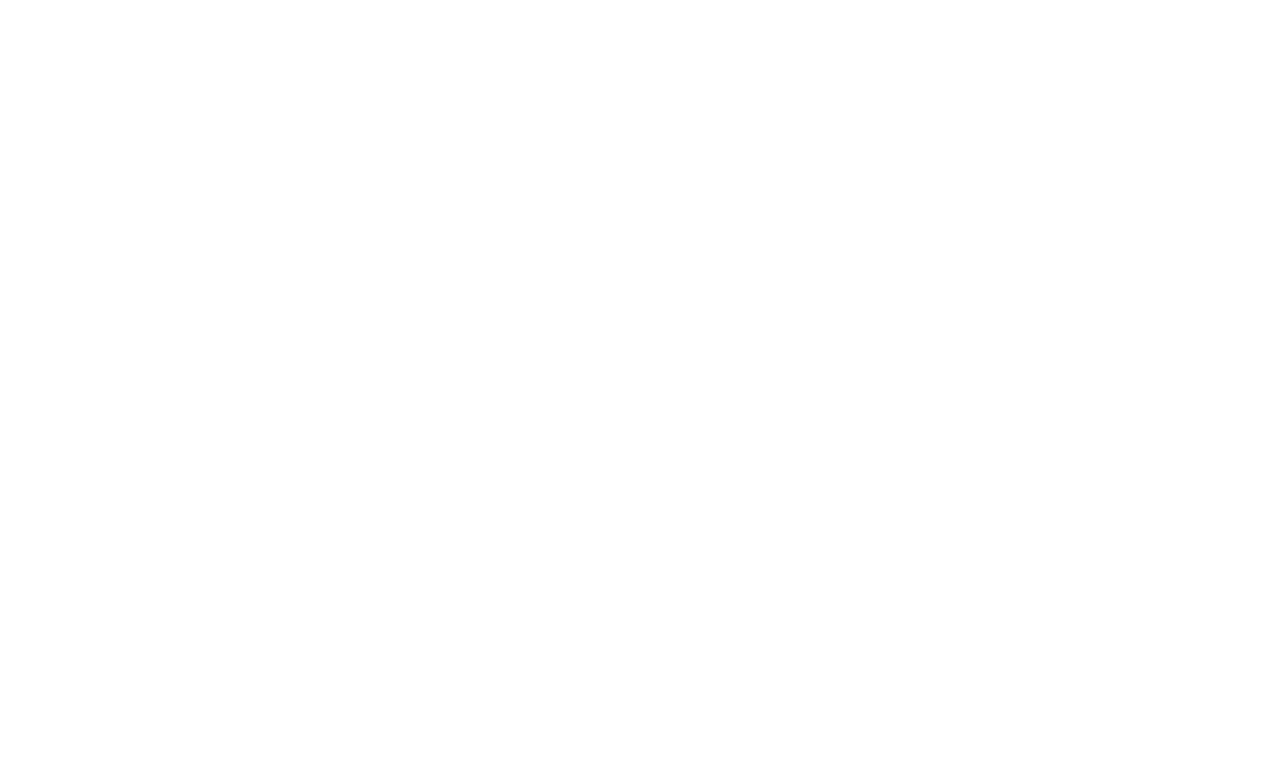
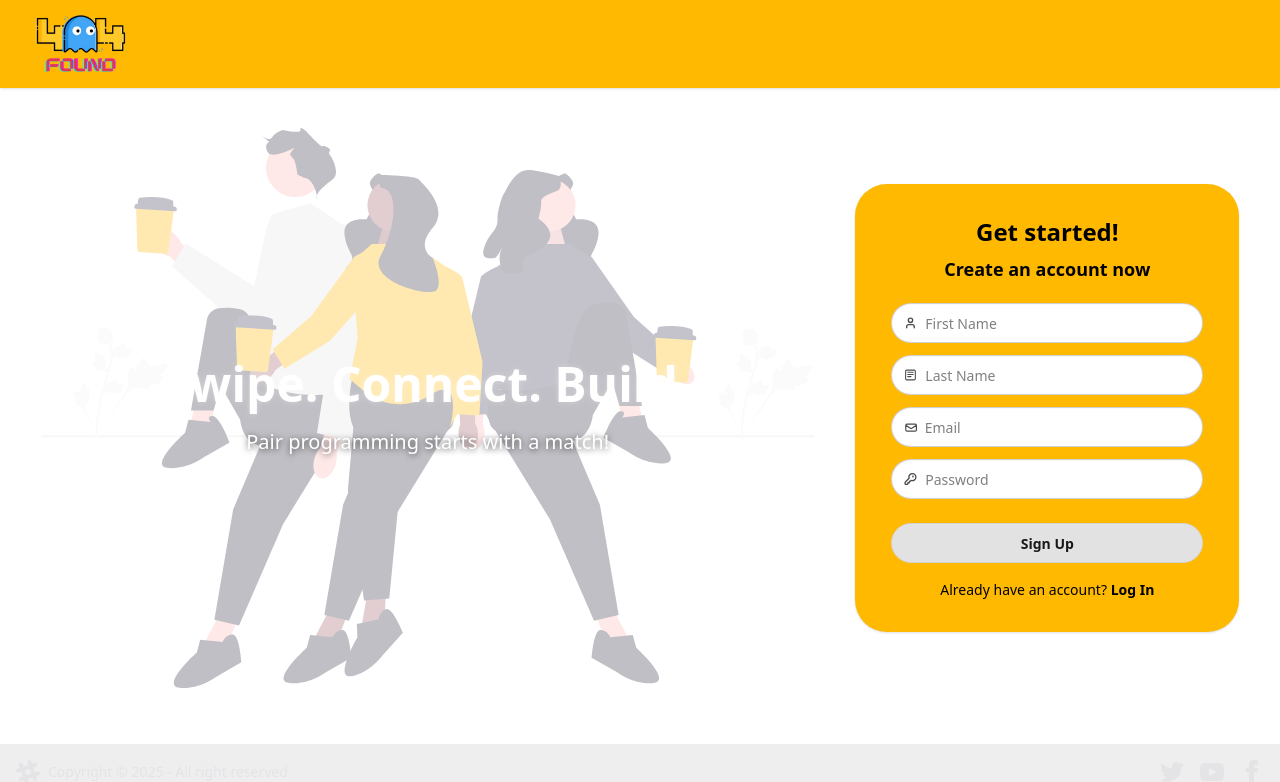
Before and after one commit to Tanmayi-G/404Found-web, a React (Vite) app: page /signup in a window 1280 px wide. Before the commit this address had no page. Shown: the top 782 px of the page. Built offline with nearby package versions, Linux system fonts and the light colour scheme; no server answers.

Commit message:
Created Sign up form

```diff
--- a/src/App.jsx
+++ b/src/App.jsx
@@ -16,7 +16,8 @@
           <Routes>
             <Route path="/" element={<Body />}>
               <Route path="/" element={<Feed />} />
-              <Route path="/login" element={<Login />} />
+              <Route path="/login" element={<Login isLogin={true} />} />
+              <Route path="/signup" element={<Login isLogin={false} />} />
               <Route path="/profile" element={<Profile />} />
               <Route path="/connections" element={<Connections />} />
               <Route path="/requests" element={<Requests />} />
--- a/src/components/EditProfile.jsx
+++ b/src/components/EditProfile.jsx
@@ -9,9 +9,9 @@
   const [firstName, setFirstName] = useState(user.firstName);
   const [lastName, setLastName] = useState(user.lastName);
   const [photoUrl, setPhotoUrl] = useState(user.photoUrl);
-  const [gender, setGender] = useState(user.gender);
-  const [age, setAge] = useState(user.age);
-  const [about, setAbout] = useState(user.about);
+  const [gender, setGender] = useState(user.gender || "");
+  const [age, setAge] = useState(user.age || "");
+  const [about, setAbout] = useState(user.about || "");
   const [skills, setSkills] = useState(user.skills);
   const [newSkill, setNewSkill] = useState("");
   const [error, setError] = useState("");
--- a/src/components/Login.jsx
+++ b/src/components/Login.jsx
@@ -5,9 +5,12 @@
 import { useNavigate } from "react-router-dom";
 import { BASE_URL } from "../utils/constants";
 
-const Login = () => {
+const Login = ({ isLogin: defaultIsLogin }) => {
+  const [firstName, setFirstName] = useState("");
+  const [lastName, setLastName] = useState("");
   const [emailId, setEmailId] = useState("");
   const [password, setPassword] = useState("");
+  const [isLogin, setIsLogin] = useState(defaultIsLogin ?? true);
   const [error, setError] = useState("");
   const dispatch = useDispatch();
   const navigate = useNavigate();
@@ -29,10 +32,29 @@
     }
   };
 
+  const handleSignUp = async () => {
+    try {
+      const res = await axios.post(
+        BASE_URL + "/signup",
+        {
+          firstName,
+          lastName,
+          emailId,
+          password,
+        },
+        { withCredentials: true }
+      );
+      dispatch(addUser(res?.data?.data));
+      navigate("/profile");
+    } catch (err) {
+      setError(err?.response?.data || "Something went wrong");
+    }
+  };
+
   return (
-    <div className="flex justify-evenly mt-10">
+    <div className="flex justify-evenly items-center mt-10">
       <div className="relative">
-        <img src="/login-bg.svg" alt="Abstract illustration" className="h-[70vh] opacity-30" />
+        <img src={isLogin ? "/login-bg.svg" : "/signup-bg.svg"} alt="Abstract illustration" className="h-[70vh] opacity-30" />
 
         <div className="absolute top-0 left-0 w-full h-full flex flex-col justify-center items-center text-center">
           <h1 className="text-5xl font-bold text-white cursor-default">
@@ -51,19 +73,41 @@
         </div>
       </div>
 
-      <div className="flex justify-center h-full pt-25">
-        <div className="card bg-amber-400 text-black w-96 shadow-sm rounded-4xl p-5">
+      <div className="flex justify-center h-full">
+        <div className="card bg-amber-400 text-black w-96 shadow-sm rounded-4xl px-3 py-2">
           <div className="card-body">
-            <h2 className="card-title justify-center mb-5 text-xl">Login to continue</h2>
+            <h2 className="card-title justify-center text-2xl font-bold">{isLogin ? "Welcome back!" : "Get started!"}</h2>
+            <p className="card-title justify-center text-md mb-3">{isLogin ? "Login to continue" : "Create an account now"}</p>
+            {!isLogin && (
+              <>
+                {" "}
+                <div className="pb-1">
+                  <label className="input bg-white rounded-4xl w-full">
+                    <svg className="h-[1em] opacity-70" xmlns="http://www.w3.org/2000/svg" viewBox="0 0 24 24">
+                      <g strokeLinejoin="round" strokeLinecap="round" strokeWidth="2.5" fill="none" stroke="currentColor">
+                        <path d="M19 21v-2a4 4 0 0 0-4-4H9a4 4 0 0 0-4 4v2"></path>
+                        <circle cx="12" cy="7" r="4"></circle>
+                      </g>
+                    </svg>
+                    <input type="text" required placeholder="First Name" value={firstName} onChange={(e) => setFirstName(e.target.value)} />
+                  </label>
+                </div>
+                <div className="pb-1">
+                  <label className="input bg-white rounded-4xl w-full">
+                    <svg className="h-[1em] opacity-70" xmlns="http://www.w3.org/2000/svg" fill="none" viewBox="0 0 24 24" stroke="currentColor">
+                      <path strokeLinecap="round" strokeLinejoin="round" strokeWidth="2" d="M7 7h10M7 11h10M7 15h6M5 3h14a2 2 0 012 2v14a2 2 0 01-2 2H5a2 2 0 01-2-2V5a2 2 0 012-2z" />
+                    </svg>
+                    <input type="text" required placeholder="Last Name" value={lastName} onChange={(e) => setLastName(e.target.value)} />
+                  </label>
+                </div>{" "}
+              </>
+            )}
             <div className="pb-1">
               <label className="input bg-white rounded-4xl w-full">
-                <svg className="h-[1em] opacity-70" xmlns="http://www.w3.org/2000/svg" viewBox="0 0 24 24">
-                  <g strokeLinejoin="round" strokeLinecap="round" strokeWidth="2.5" fill="none" stroke="currentColor">
-                    <path d="M19 21v-2a4 4 0 0 0-4-4H9a4 4 0 0 0-4 4v2"></path>
-                    <circle cx="12" cy="7" r="4"></circle>
-                  </g>
+                <svg className="h-[1em] opacity-70" xmlns="http://www.w3.org/2000/svg" fill="none" viewBox="0 0 21 22" stroke="currentColor">
+                  <path strokeLinecap="round" strokeLinejoin="round" strokeWidth="2" d="M3 8l7.89 5.26a2 2 0 002.22 0L21 8m0 8a2 2 0 01-2 2H5a2 2 0 01-2-2V8a2 2 0 012-2h14a2 2 0 012 2v8z" />
                 </svg>
-                <input type="text" required placeholder="Email" value={emailId} onChange={(e) => setEmailId(e.target.value)} />
+                <input type="email" required placeholder="Email" value={emailId} onChange={(e) => setEmailId(e.target.value)} />
               </label>
             </div>
             <div className="pb-2">
@@ -77,12 +121,39 @@
                 <input type="password" required placeholder="Password" value={password} onChange={(e) => setPassword(e.target.value)} />
               </label>
             </div>
-            <p className="text-red-600 font-semibold mb-2">{error}</p>
+            <p className="text-red-600 font-semibold ">{error}</p>
             <div className="card-actions justify-center">
-              <button className="btn btn-active w-full rounded-4xl transition duration-300 transform hover:scale-105 hover:shadow-lg" onClick={handleLogin}>
-                Login
+              <button className="btn btn-active w-full rounded-4xl transition duration-300 transform hover:scale-105 hover:shadow-lg mb-2" onClick={isLogin ? handleLogin : handleSignUp}>
+                {isLogin ? "Log In" : "Sign Up"}
               </button>
             </div>
+            {isLogin ? (
+              <p className="text-center">
+                Don't have an account?{" "}
+                <span
+                  className="font-bold cursor-pointer"
+                  onClick={() => {
+                    setIsLogin((value) => !value);
+                    navigate("/signup");
+                  }}
+                >
+                  Sign Up
+                </span>
+              </p>
+            ) : (
+              <p className="text-center">
+                Already have an account?{" "}
+                <span
+                  className="font-bold cursor-pointer"
+                  onClick={() => {
+                    setIsLogin((value) => !value);
+                    navigate("/login");
+                  }}
+                >
+                  Log In
+                </span>
+              </p>
+            )}
           </div>
         </div>
       </div>
```
Also changed, not shown: public/signup-bg.svg (added).
